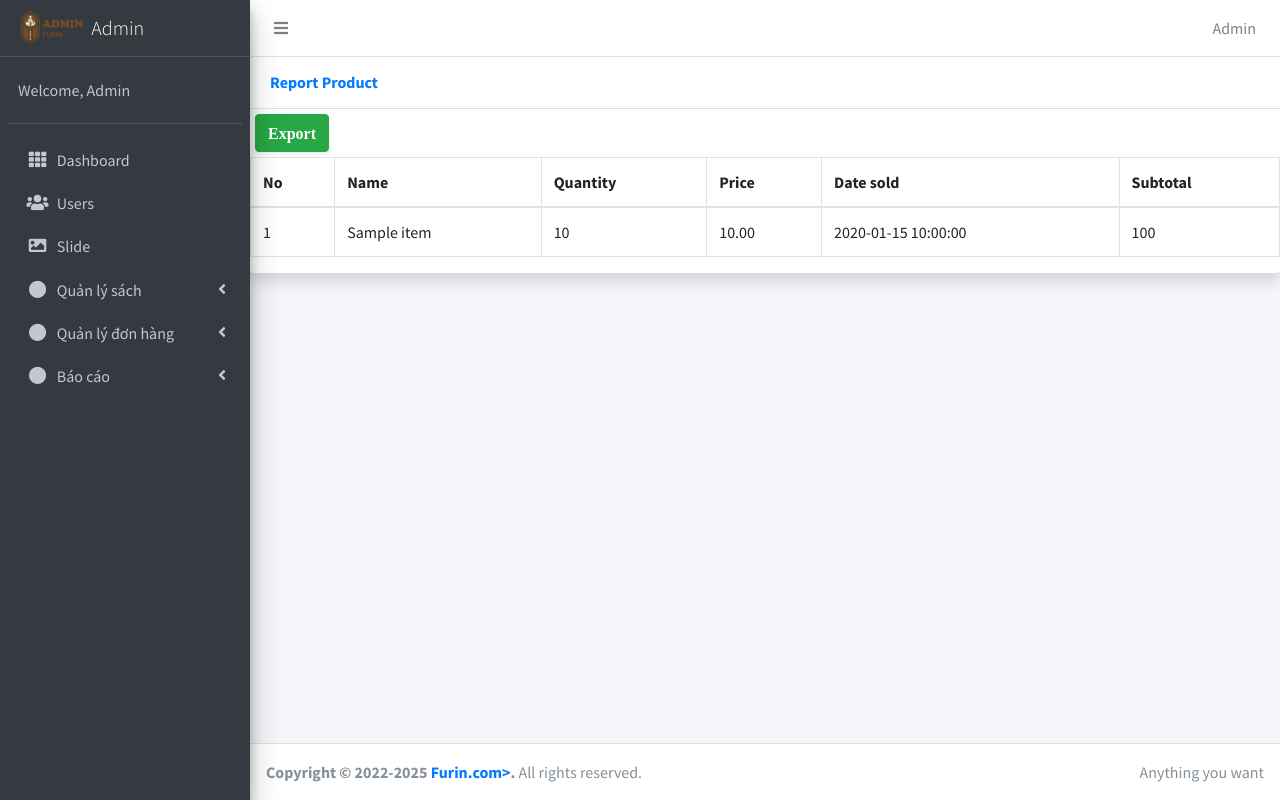
After one commit to thquan105/Bookshop, a Laravel app: page /admin/reportProducts in a window 1280 px wide. The commit adds this page. Run offline with Laravel 10, Linux system fonts and the light colour scheme; a user stored in the database is signed in; data comes from the database, SQL or seed files in the repository; tables that the repository leaves empty hold one stand-in row (values such as "Sample post"); some libraries are stand-ins or nearby versions.

Commit message:
report, export exel file

```diff
--- a/app/Http/Controllers/Admin/OrderController.php
+++ b/app/Http/Controllers/Admin/OrderController.php
@@ -7,6 +7,9 @@ use Illuminate\Http\Request;
 use App\Models\Order;
 use App\Models\OrderItem;
 use Illuminate\Support\Facades\DB;
+use Maatwebsite\Excel\Facades\Excel;
+use App\Exports\OrdersExport;
+use App\Exports\ProductExport;
 
 class OrderController extends Controller
 {
@@ -34,6 +37,11 @@ class OrderController extends Controller
         return view('admin.orders.show', compact('order', 'orderItems'));
     }
 
+    public function reportProducts()
+    {
+        $orderItems = OrderItem::all();
+        return view('admin.report.products.index', compact('orderItems'));
+    }
     /**
      * Remove the specified resource from storage.
      *
@@ -57,4 +65,13 @@ class OrderController extends Controller
             'alert-type' => 'danger'
         ]);    ;
     }
+
+    public function exportOrders()
+    {
+        return Excel::download(new OrdersExport, 'orders.xlsx');
+    }
+    public function exportProducts()
+    {
+        return Excel::download(new ProductExport, 'Products.xlsx');
+    }
 }
--- a/composer.json
+++ b/composer.json
@@ -14,6 +14,7 @@
         "laravel/socialite": "^5.10",
         "laravel/tinker": "^2.8",
         "laravel/ui": "^4.2",
+        "maatwebsite/excel": "^3.1",
         "spatie/laravel-medialibrary": "^10.15"
     },
     "require-dev": {
--- a/config/app.php
+++ b/config/app.php
@@ -168,6 +168,7 @@ return [
         // App\Providers\BroadcastServiceProvider::class,
         App\Providers\EventServiceProvider::class,
         App\Providers\RouteServiceProvider::class,
+        Maatwebsite\Excel\ExcelServiceProvider::class,
     ])->toArray(),
 
     /*
@@ -183,6 +184,7 @@ return [
 
     'aliases' => Facade::defaultAliases()->merge([
         // 'Example' => App\Facades\Example::class,
+        'Excel' => Maatwebsite\Excel\Facades\Excel::class,
     ])->toArray(),
 
 ];
--- a/resources/views/admin/orders/index.blade.php
+++ b/resources/views/admin/orders/index.blade.php
@@ -8,6 +8,8 @@
             </h6>
         </div>
         <div class="table-responsive">
+        <a href="{{ route('admin.exportOrders') }}" class="btn btn-success shadow-sm " style="margin-left: 5px; margin-top: 5px;margin-bottom: 5px;"> <i
+                                    class="fa">Export</i></a>
             <table class="table table-hover table-bordered">
                 <thead>
                     <tr>
@@ -57,6 +59,7 @@
                     @endforelse
                 </tbody>
             </table>
+
         </div>
     </div>
 @endsection
--- a/resources/views/admin/products/create.blade.php
+++ b/resources/views/admin/products/create.blade.php
@@ -43,7 +43,7 @@
                                 </div>
 
                                 <div class="form-group">
-                                    <label for="description">Description</label>
+                                    <label for="description">Author</label>
                                     <textarea class="form-control" name="description" id="description" cols="30" rows="5"></textarea>
                                 </div>
                                 <div class="form-group">
--- /dev/null
+++ b/resources/views/admin/report/products/index.blade.php
@@ -0,0 +1,48 @@
+@extends('layouts.app')
+
+@section('content')
+    <div class="card shadow mb-4">
+        <div class="card-header py-3 d-flex">
+            <h6 class="m-0 font-weight-bold text-primary">
+                {{ __('Report Product') }}
+            </h6>
+        </div>
+        <div class="table-responsive">
+        <a href="{{ route('admin.exportProducts') }}" class="btn btn-success shadow-sm " style="margin-left: 5px; margin-top: 5px;margin-bottom: 5px;"> <i
+                                    class="fa">Export</i></a>
+            <table class="table table-hover table-bordered">
+                <thead>
+                    <tr>
+                        <th>No</th>
+                        <th>Name</th>
+                        <th>Quantity</th>
+                        <th>Price</th>
+                        <th>Date sold</th>
+                        <th>Subtotal</th>
+                    </tr>
+                </thead>
+                <tbody>
+                    @forelse($orderItems as $orderItem)
+                        <tr>
+                            <td>{{ $loop->iteration }}</td>
+                            <td>
+                                {{ $orderItem->name }} <br />
+                            </td>
+                            <td>{{ $orderItem->qty }}</td>
+                            <td>{{ $orderItem->base_price }}</td>
+                            <td>
+                                {{ $orderItem->created_at }}
+                            </td>
+                            <td>{{ $orderItem->qty * $orderItem->base_price }}</td>
+                        </tr>
+                    @empty
+                        <tr>
+                            <td class="text-center" colspan="12">No products found.</td>
+                        </tr>
+                    @endforelse
+                </tbody>
+            </table>
+
+        </div>
+    </div>
+@endsection
--- a/resources/views/layouts/navigation.blade.php
+++ b/resources/views/layouts/navigation.blade.php
@@ -94,19 +94,12 @@
                 </a>
                 <ul class="nav nav-treeview" style="display: none;">
                     <li class="nav-item">
-                        {{-- {{ route('admin.reports.product') }} --}}
-                        <a href="" class="nav-link">
+                        <a href="{{ route('admin.reportProducts.index') }}" class="nav-link">
                             <i class="fa fa-plus nav-icon"></i>
                             <p>Product</p>
                         </a>
                     </li>
-                    <li class="nav-item">
-                        {{-- {{ route('admin.reports.payment') }} --}}
-                        <a href="" class="nav-link">
-                            <i class="fa fa-plus nav-icon"></i>
-                            <p>Payment</p>
-                        </a>
-                    </li>
+
                 </ul>
             </li>
         </ul>
--- a/routes/web.php
+++ b/routes/web.php
@@ -95,6 +95,9 @@ Route::group(['middleware' => 'isAdmin', 'prefix' => 'admin', 'as' => 'admin.'],
 
     Route::resource('orders', \App\Http\Controllers\Admin\OrderController::class)->only(['index','show','destroy']);
 
+    Route::get('reportProducts', [\App\Http\Controllers\Admin\OrderController::class, 'reportProducts'])->name('reportProducts.index');
+    Route::get('exportProducts', [\App\Http\Controllers\Admin\OrderController::class, 'exportProducts'])->name('exportProducts');;
+    Route::get('exportOrders', [\App\Http\Controllers\Admin\OrderController::class, 'exportOrders'])->name('exportOrders');;
 });
 
 Route::group(['middleware' => 'verified'], function () {
```
Also changed, not shown: app/Exports/OrdersExport.php (added, +33 -0 lines), app/Exports/ProductExport.php (added, +33 -0 lines), 1 other file.
